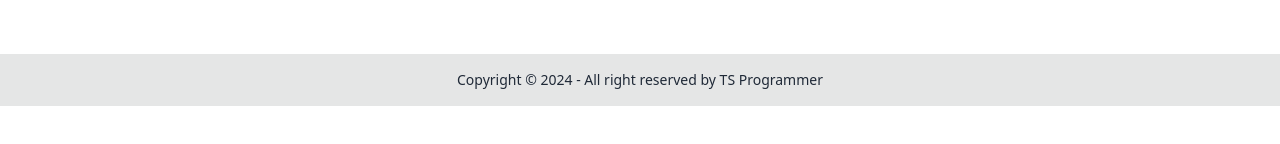
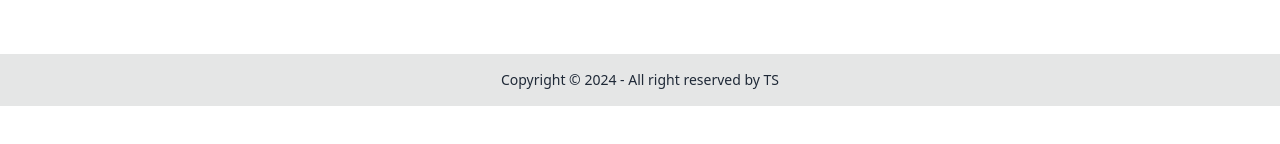
Before and after one commit to abhidivekar9730/DevFinder, a React (Vite) app in the folder client/: page / in a window 1280 px wide. Shown: the part 694-838 px from the top of the page. Built offline with nearby package versions, Linux system fonts and the light colour scheme; no server answers.

Commit message:
Update Footer.tsx

```diff
--- a/client/src/components/Footer.tsx
+++ b/client/src/components/Footer.tsx
@@ -4,7 +4,6 @@ const Footer = () => {
       <aside>
         <p>
           Copyright © {new Date().getFullYear()} - All right reserved by TS
-          Programmer
         </p>
       </aside>
     </footer>
```
